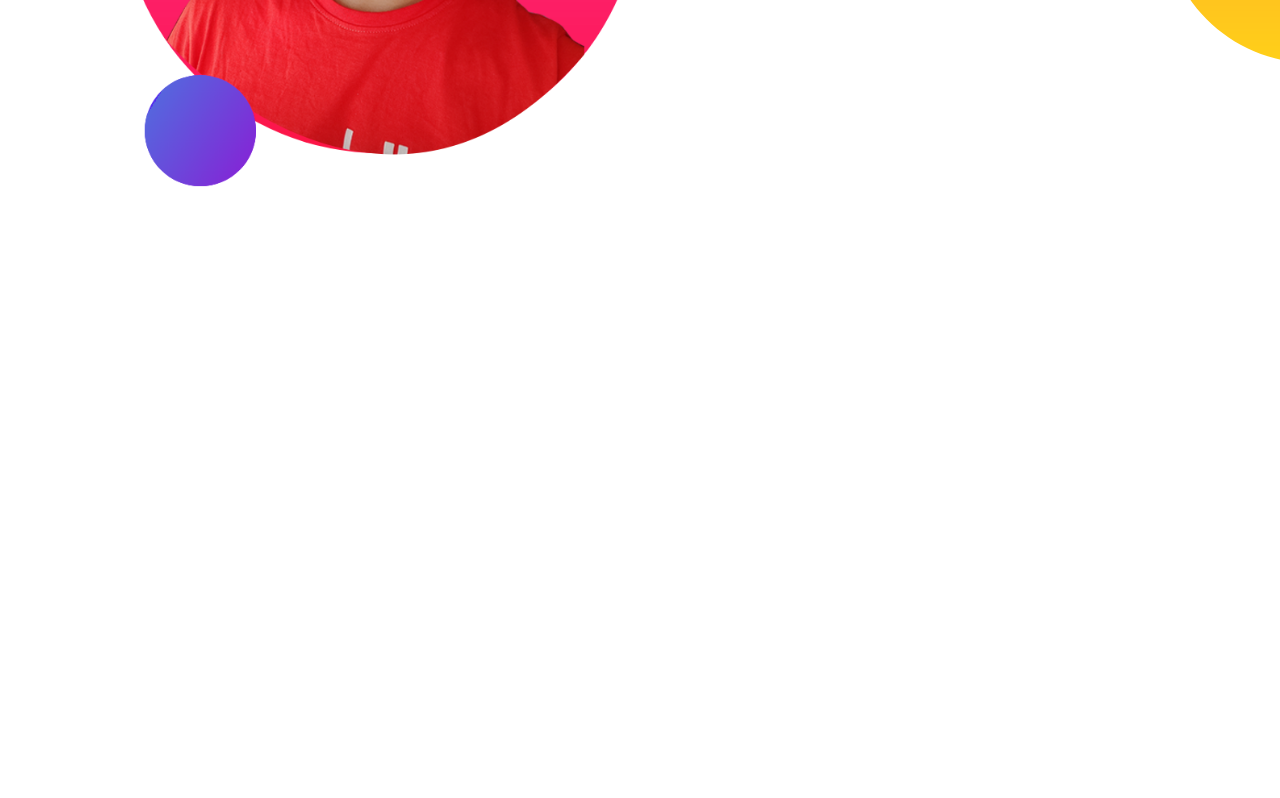
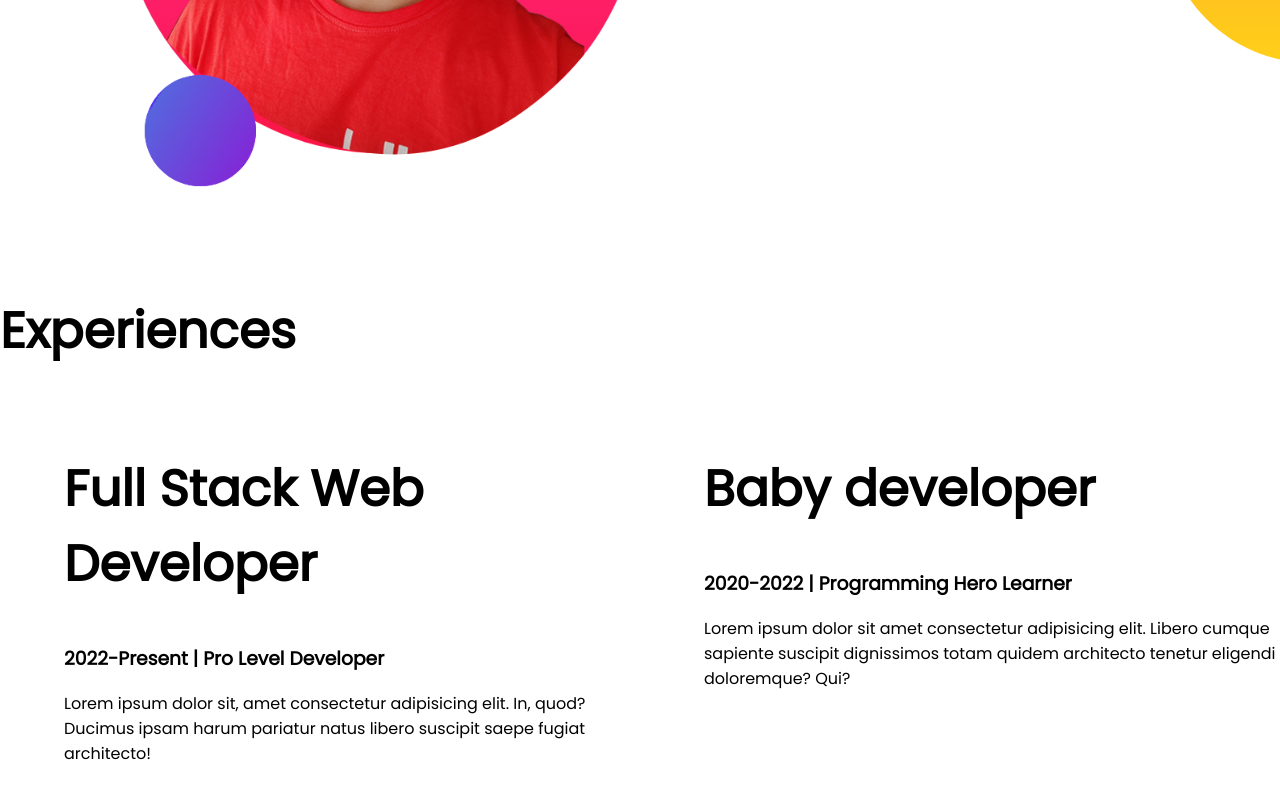
Before and after one commit to rakibulmd/developer-portfolio, a plain HTML site: page index.html in a window 1280 px wide. Shown: the part 1045-1843 px from the top of the page. Before the commit the page ends 1339 px from the top, so only its background shows below. Drawn offline with Linux system fonts and the light colour scheme.

Commit message:
added experinces basic design

```diff
--- a/index.html
+++ b/index.html
@@ -12,7 +12,7 @@
   <title>Developer Rakibul | Welcome</title>
 </head>
 <body>
-  <section class="top-banner">
+  <section class="top-banner flexible-container">
     <div class="half-width">
       <h1>Welcome To</h1>
       <h1><span class="orange-color">Rakibul's</span> World</h1>
@@ -25,7 +25,7 @@
     </div>
   </section>
 
-  <section class="dream-big">
+  <section class="dream-big flexible-container">
     <div class="half-width">
       <img src="images/rakib-bg2.png" alt="">
     </div>
@@ -36,5 +36,21 @@
       <a href="" class="link-button" target="_blank">DOWNLOAD RESUME</a>
     </div>
   </section>
+
+  <section class="experience-area">
+    <h1>Experiences</h1>
+    <div class="flexible-container">
+      <div class="half-width">
+        <h1>Full Stack Web Developer</h1>
+        <h3>2022-Present | Pro Level Developer</h3>
+        <p>Lorem ipsum dolor sit, amet consectetur adipisicing elit. In, quod? Ducimus ipsam harum pariatur natus libero suscipit saepe fugiat architecto!</p>
+      </div>
+      <div class="half-width">
+        <h1>Baby developer</h1>
+        <h3>2020-2022 | Programming Hero Learner</h3>
+        <p>Lorem ipsum dolor sit amet consectetur adipisicing elit. Libero cumque sapiente suscipit dignissimos totam quidem architecto tenetur eligendi doloremque? Qui?</p>
+      </div>
+    </div>
+  </section>
 </body>
 </html>
--- a/style.css
+++ b/style.css
@@ -11,7 +11,7 @@ h1 {
   color: orange;
 }
 
-section {
+.flexible-container {
   display: flex;
   margin-bottom: 100px;
 }
```
